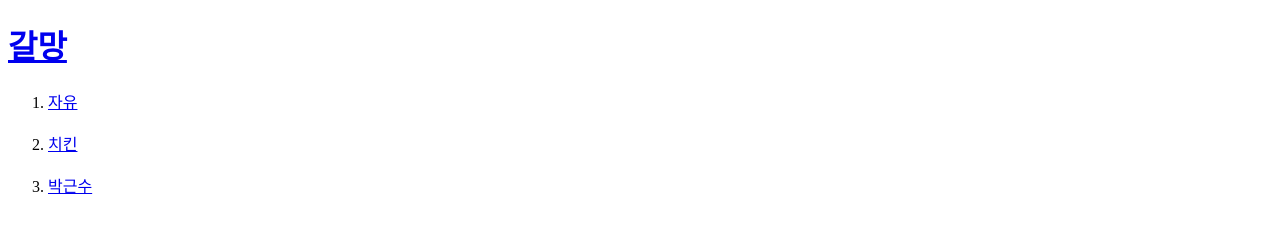
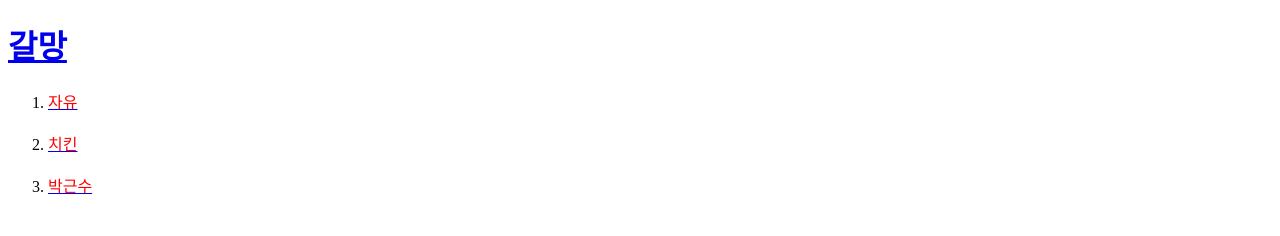
Before and after one commit to zzaaeeww/web1, a plain HTML site: page 1.html in a window 1280 px wide. Shown: the top 236 px of the page. Drawn offline with Linux system fonts and the light colour scheme.

Commit message:
1.html edit

```diff
--- a/1.html
+++ b/1.html
@@ -10,9 +10,9 @@
 <h1><a href="index.html">갈망</a></h1>
 
 <ol>
-<li><a href="1.html">자유</a></li><br>
-<li><a href="2.html">치킨</a></li><br>
-<li><a href="3.html">박근수</a></li><br>
+<li><a href="1.html"><font color="red">자유</font></a></li><br>
+<li><a href="2.html"><font color="red">치킨</font></a></li><br>
+<li><a href="3.html"><font color="red">박근수</font></a></li><br>
 </ol>
 
 <ul>
```
